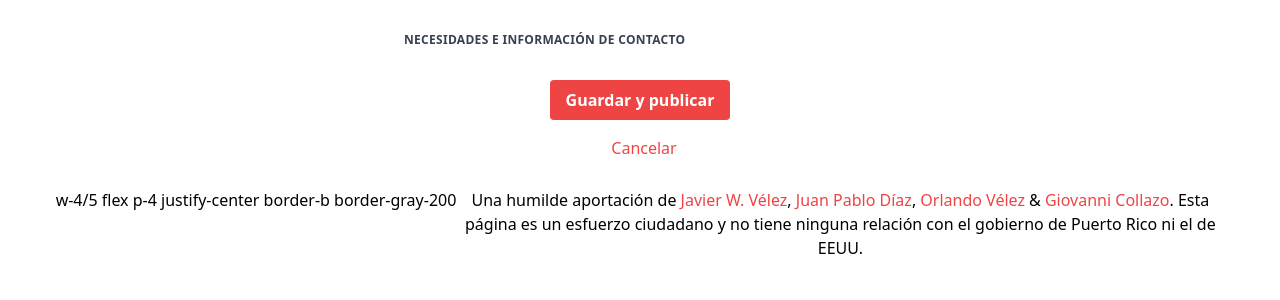
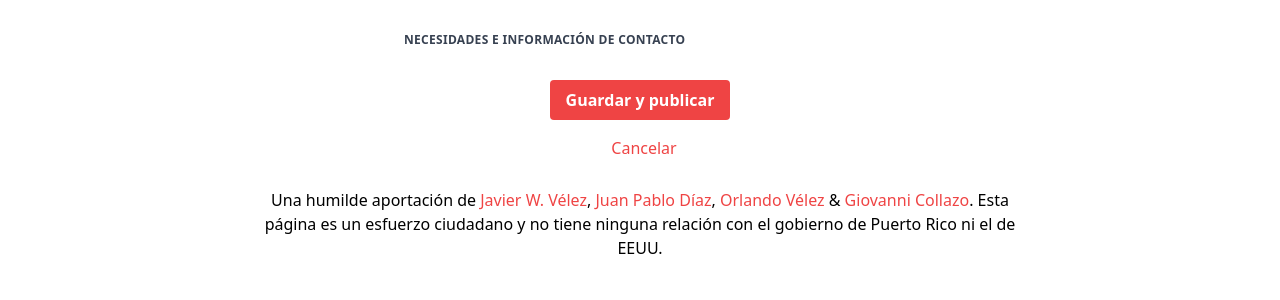
Before and after one commit to Code4PuertoRico/suministrospr, a Django app: template suministrospr/suministros/templates/suministros/suministro_form.html in a window 1280 px wide. Shown: the part 307-607 px from the top of the page. Run offline with Django 3.2, Linux system fonts and the light colour scheme; the template is opened without the code that fills it, so the values that code supplies are empty; some libraries are stand-ins or nearby versions.

Commit message:
Fix footer

```diff
--- a/templates/common/footer.html
+++ b/templates/common/footer.html
@@ -1,5 +1,4 @@
 <footer class="flex justify-center mt-2">
-  w-4/5 flex p-4 justify-center border-b border-gray-200
   <div class="w-4/5 text-sm lg:text-base lg:w-3/5">
     <p class="text-center font-thin">
       Una humilde aportación de
```
